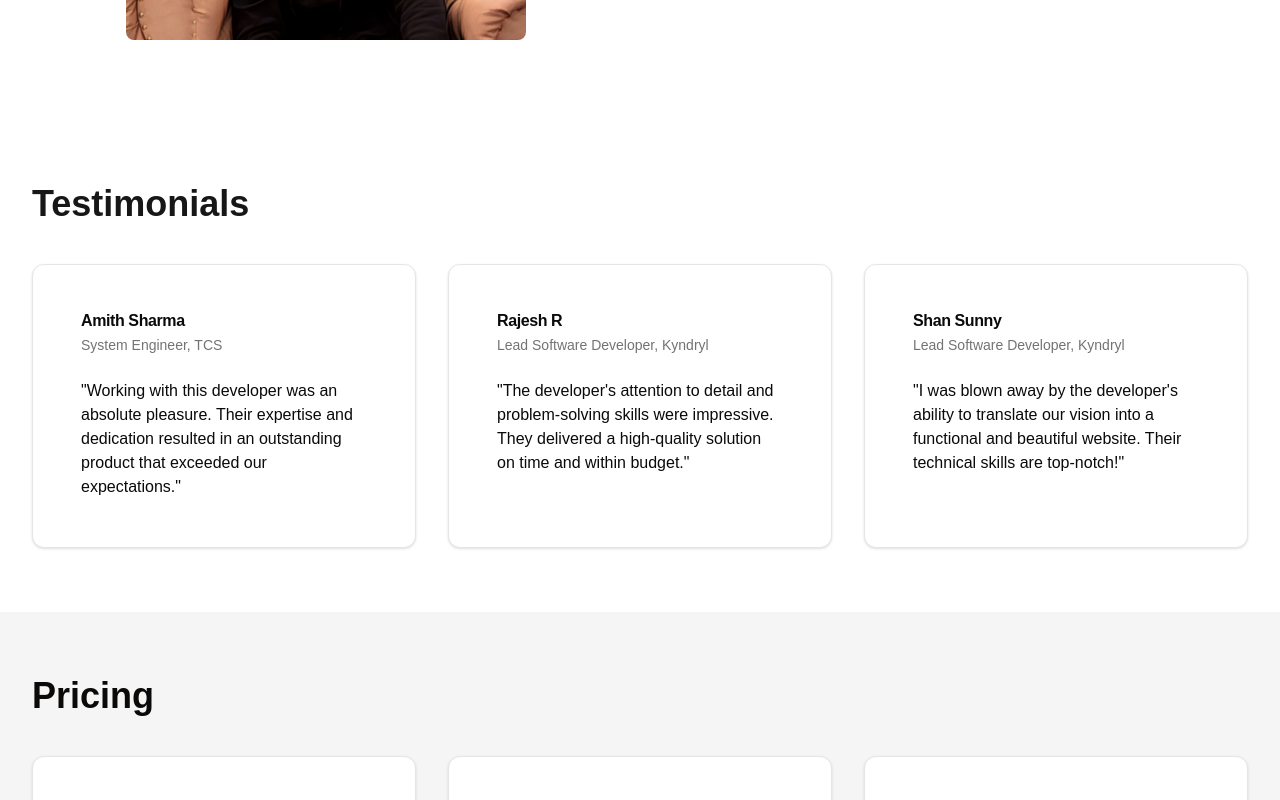
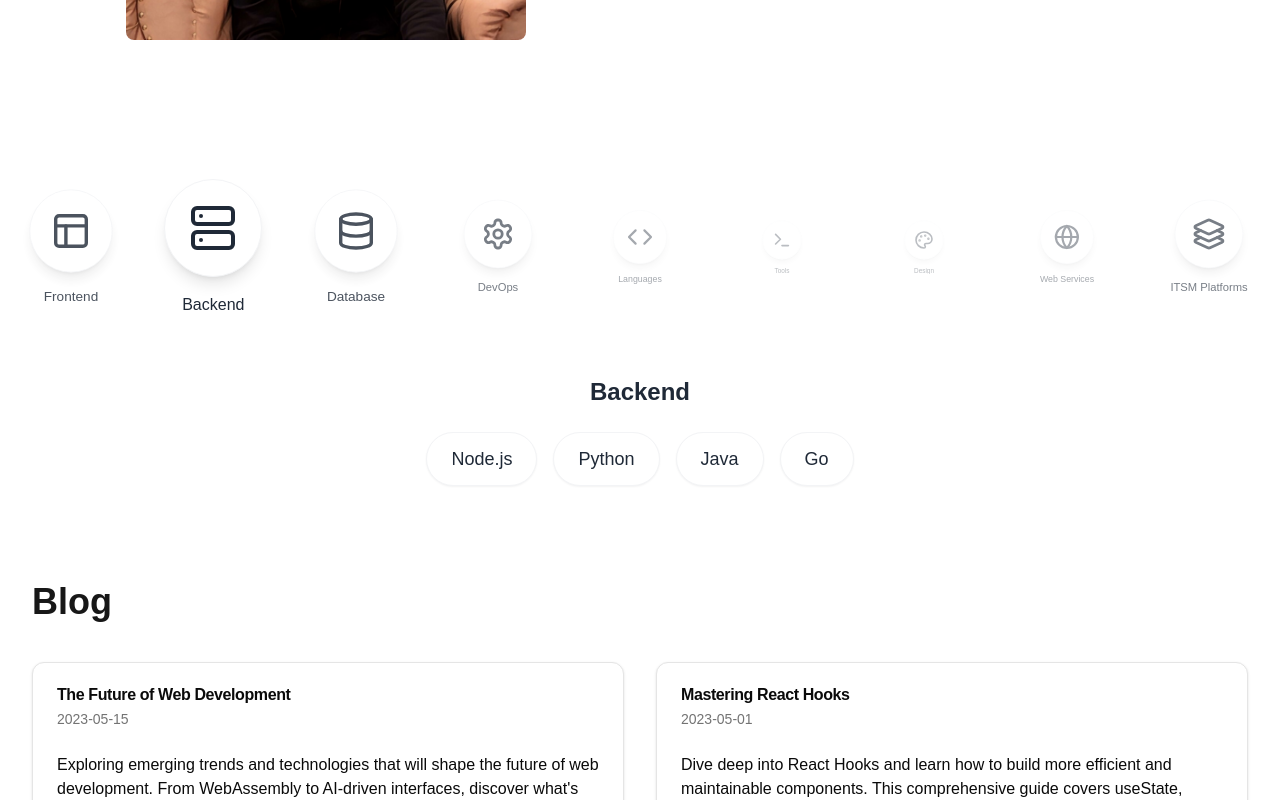
Before and after one commit to reevelobo/reevelobo.github.io, a Next.js app: page / in a window 1280 px wide. Shown: the part 840-1640 px from the top of the page. Built offline with nearby package versions, Linux system fonts and the light colour scheme.

Commit message:
Added techStack

```diff
--- a/app/page.tsx
+++ b/app/page.tsx
@@ -6,6 +6,7 @@ import { Pricing } from '@/components/Pricing'
 import { Blog } from '@/components/Blog'
 import { Contact } from '@/components/Contact'
 import { Footer } from '@/components/Footer'
+import TechWheel from '@/components/TechStack'
 
 export default function Home() {
   return (
@@ -13,8 +14,7 @@ export default function Home() {
       <main>
         <Hero />
         <About />
-        <Testimonials />
-        <Pricing />
+        <TechWheel />
         <Blog />
         <Contact />
       </main>
--- /dev/null
+++ b/components/TechStack.tsx
@@ -0,0 +1,189 @@
+'use client';
+import React, { useState, useEffect, useRef } from 'react';
+import {
+  Code, Database, Globe, Palette,
+  Server, Terminal, Layout, Settings, Layers3
+} from 'lucide-react';
+
+const TechWheel = () => {
+  const [activeIndex, setActiveIndex] = useState(0);
+  const [containerWidth, setContainerWidth] = useState(0);
+  const [isHovering, setIsHovering] = useState(false);
+  const [isLocked, setIsLocked] = useState(false);
+  const timerRef = useRef(null);
+
+  const technologies = [
+    {
+      name: 'Frontend',
+      icon: Layout,
+      items: ['React', 'Next', 'Vanilla', 'HTML/CSS']
+    },
+    {
+      name: 'Backend',
+      icon: Server,
+      items: ['Node.js', 'Python', 'Java', 'Go']
+    },
+    {
+      name: 'Database',
+      icon: Database,
+      items: ['MongoDB', 'PostgreSQL', 'Redis', 'MySQL']
+    },
+    {
+      name: 'DevOps',
+      icon: Settings,
+      items: ['Docker', 'Kubernetes', 'AWS', 'Azure', 'Google', 'GitActions', 'Ansible', 'Terraform']
+    },
+    {
+      name: 'Languages',
+      icon: Code,
+      items: ['JavaScript', 'Python', 'Java', 'TypeScript']
+    },
+    {
+      name: 'Tools',
+      icon: Terminal,
+      items: ['Git', 'ZSH', 'BASH', 'PowerShell', 'Vim', 'Tmux']
+    },
+    {
+      name: 'Design',
+      icon: Palette,
+      items: ['Figma', 'Adobe XD', 'Photoshop']
+    },
+    {
+      name: 'Web Services',
+      icon: Globe,
+      items: ['REST APIs', 'GraphQL', 'WebSockets', 'OAuth']
+    },
+    {
+      name: 'ITSM Platforms',
+      icon: Layers3,
+      items: ['ServiceNow']
+    }
+];
+
+  const startAutoRotation = () => {
+    if (timerRef.current) clearInterval(timerRef.current);
+    timerRef.current = setInterval(() => {
+      if (!isHovering && !isLocked) {
+        setActiveIndex((current) =>
+          current === technologies.length - 1 ? 0 : current + 1
+        );
+      }
+    }, 3000);
+  };
+
+  useEffect(() => {
+    const updateWidth = () => {
+      const container = document.getElementById('tech-container');
+      if (container) {
+        setContainerWidth(container.offsetWidth);
+      }
+    };
+
+    updateWidth();
+    window.addEventListener('resize', updateWidth);
+    startAutoRotation();
+
+    return () => {
+      window.removeEventListener('resize', updateWidth);
+      if (timerRef.current) clearInterval(timerRef.current);
+    };
+  }, [isHovering, isLocked]);
+
+  const handleIconClick = (index) => {
+    setActiveIndex(index);
+    setIsLocked(true);
+  };
+
+  const handleMouseLeave = () => {
+    setIsHovering(false);
+    setIsLocked(false);
+  };
+
+  return (
+    <div
+      className="w-full bg-white h-auto py-8"
+      id="tech-container"
+      onMouseEnter={() => setIsHovering(true)}
+      onMouseLeave={handleMouseLeave}
+    >
+      <div className="w-full px-4 sm:px-6 md:px-8 relative h-48">
+        {technologies.map((tech, index) => {
+          const Icon = tech.icon;
+          const totalItems = technologies.length;
+
+          const itemWidth = containerWidth / totalItems;
+          const baseX = itemWidth * index + itemWidth / 2;
+          const percentX = (baseX / containerWidth) * 100;
+
+          const distance = Math.abs(index - activeIndex);
+          const wrappedDistance = Math.min(
+            distance,
+            totalItems - distance
+          );
+          const scale = 1 - (wrappedDistance * 0.15);
+          const opacity = 1 - (wrappedDistance * 0.2);
+
+          const isActive = index === activeIndex;
+
+          return (
+            <div
+              key={tech.name}
+              className={`absolute top-1/2 -translate-y-1/2 transition-all duration-500 cursor-pointer group
+                        ${isActive && isLocked ? 'pointer-events-none' : ''}`}
+              style={{
+                left: `${percentX}%`,
+                transform: `translateX(-50%) translateY(-50%) scale(${scale})`,
+                opacity: Math.max(0.3, opacity),
+                zIndex: Math.round(scale * 10)
+              }}
+              onClick={() => handleIconClick(index)}
+            >
+              <div className="flex flex-col items-center gap-4">
+                <div className={`p-4 sm:p-5 md:p-6 rounded-full shadow-lg
+                              border border-gray-100
+                              transition-all duration-300 ease-in-out
+                              group-hover:shadow-xl group-hover:scale-110
+                              group-hover:-translate-y-1
+                              ${isActive && isLocked ? 'bg-black' : 'bg-white group-hover:bg-black'}`}>
+                  <Icon
+                    className={`w-8 sm:w-10 md:w-12 h-8 sm:h-10 md:h-12
+                              transition-colors duration-300
+                              ${isActive && isLocked ? 'text-white' : 'text-gray-800 group-hover:text-white'}`}
+                  />
+                </div>
+                <span className="font-medium text-sm sm:text-base whitespace-nowrap
+                              text-gray-800
+                              transition-transform duration-300
+                              group-hover:scale-110">
+                  {tech.name}
+                </span>
+              </div>
+            </div>
+          );
+        })}
+      </div>
+
+      <div className="text-center bg-white mt-8">
+        <h3 className="text-xl sm:text-2xl font-bold mb-6 text-gray-800">
+          {technologies[activeIndex].name}
+        </h3>
+        <div className="flex flex-wrap justify-center gap-3 sm:gap-4">
+          {technologies[activeIndex].items.map((item) => (
+            <span
+              key={item}
+              className="px-4 sm:px-6 py-2 sm:py-3 bg-white rounded-full
+                        border border-gray-100
+                        shadow-sm transition-all hover:shadow-md
+                        text-sm sm:text-lg hover:scale-105
+                        text-gray-800"
+            >
+              {item}
+            </span>
+          ))}
+        </div>
+      </div>
+    </div>
+  );
+};
+
+export default TechWheel;
```
